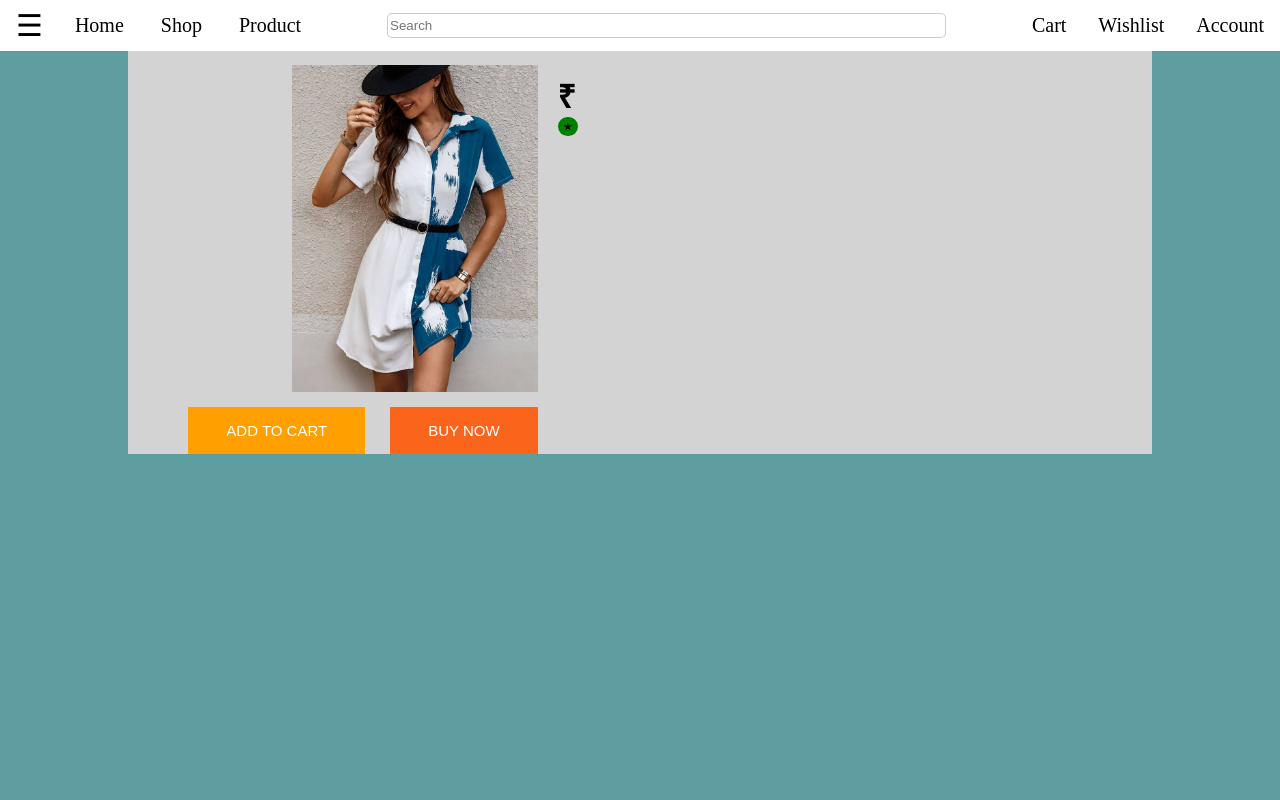
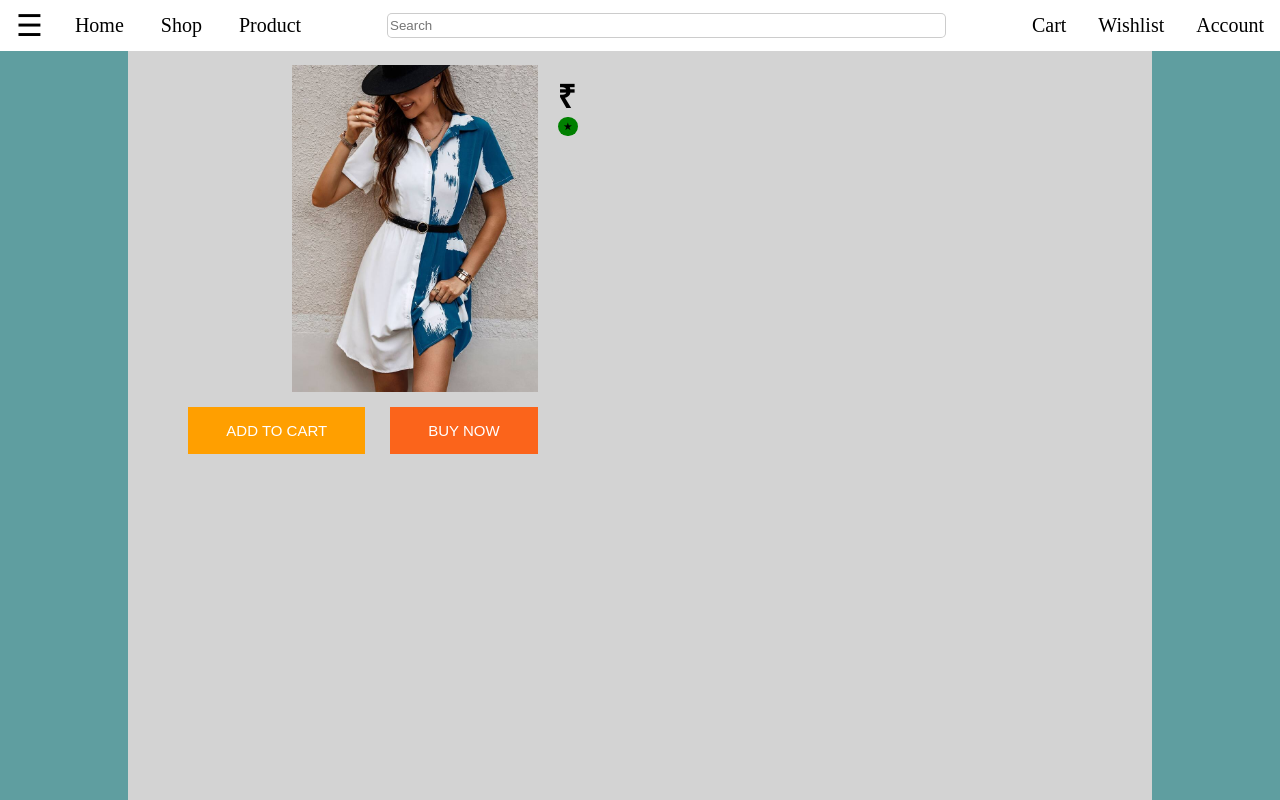
Before and after one commit to bchetule/self-project, a React (Create React App) app: page /products/1 in a window 1280 px wide. Built offline with nearby package versions, Linux system fonts and the light colour scheme; no server answers.

Commit message:
Product detail page container extended to whole screen

```diff
--- a/src/components/ProductPage.css
+++ b/src/components/ProductPage.css
@@ -18,8 +18,8 @@
     background-color:;
   } */
 
-  body{
-    min-height: 100%;
+ .Outer-container{
+    height: 100vh;
   }
   .main-container{
     /* min-height: 100%; */
```
